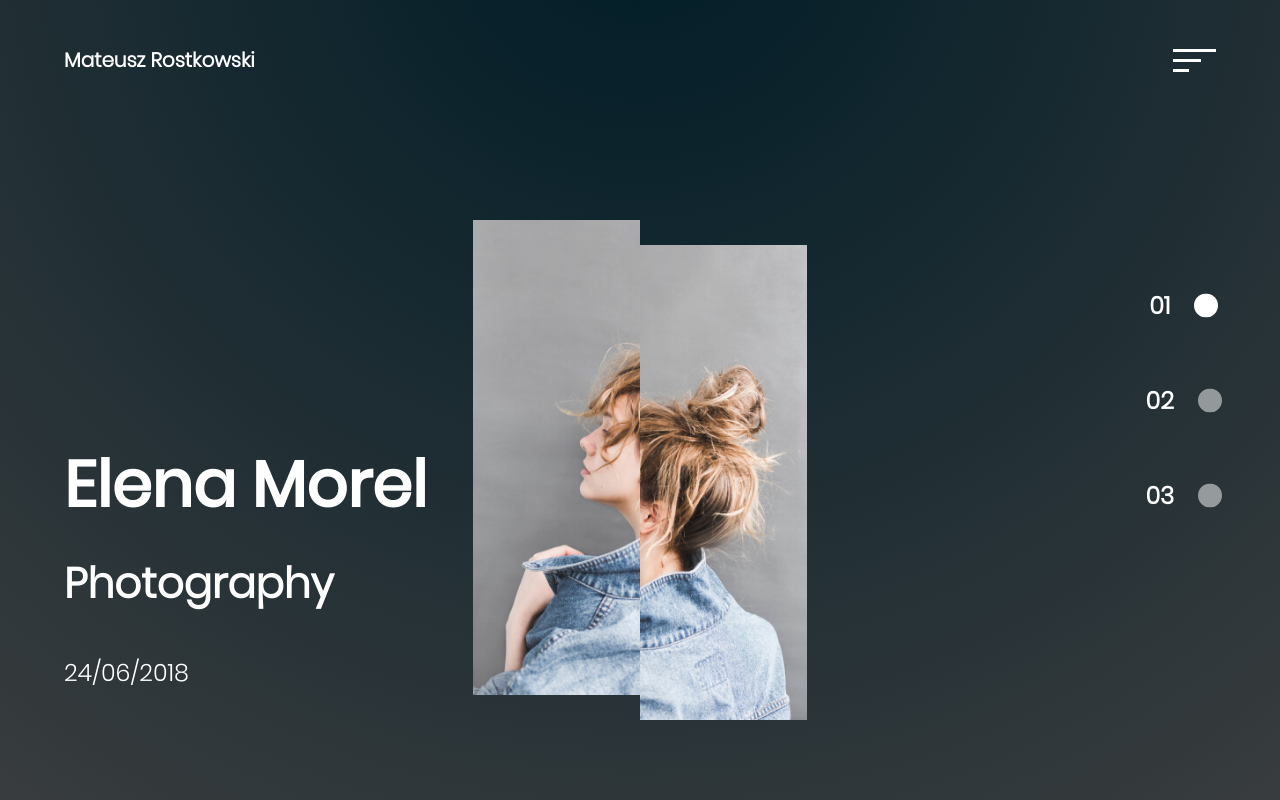
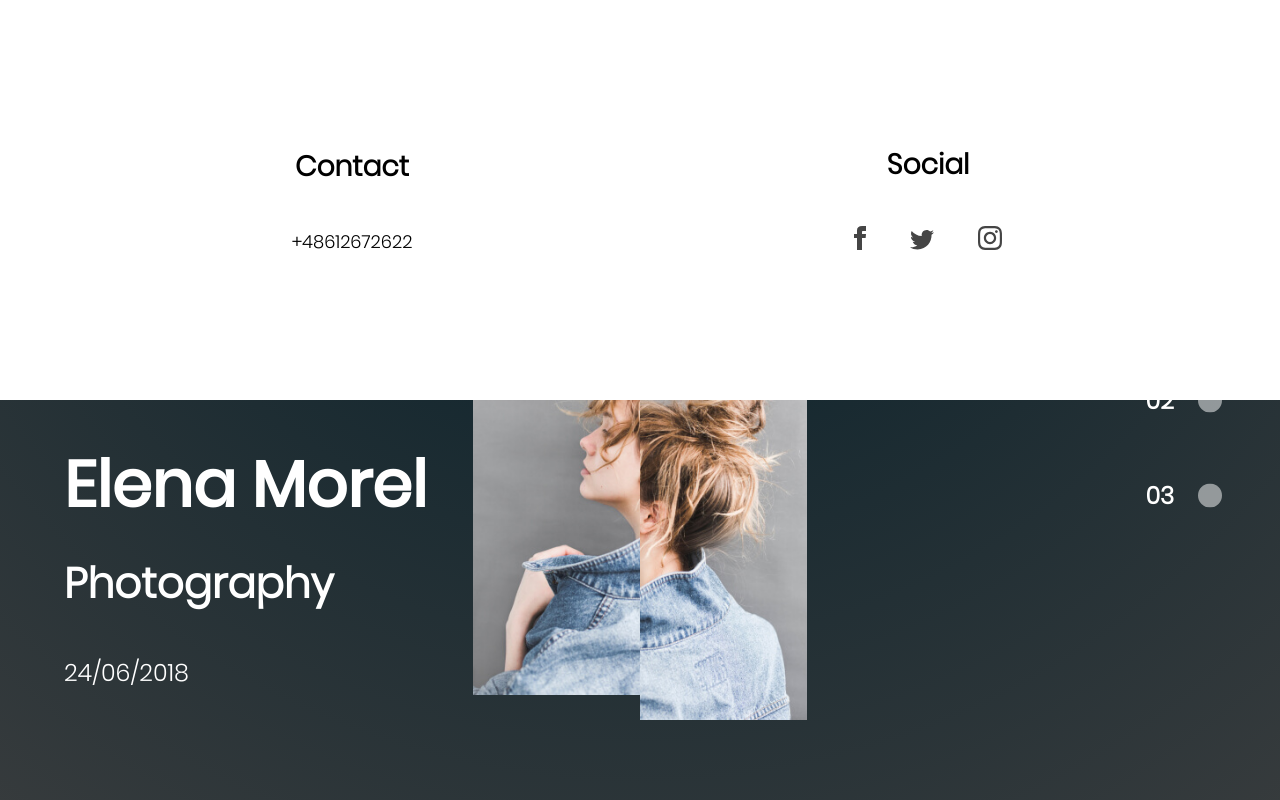
Before and after one commit to MateuszRostkowski/Photography-site, a plain HTML site: page index.html in a window 1280 px wide. Shown: the top 800 px of the page. Drawn offline with Linux system fonts and the light colour scheme.

Commit message:
Navbar created + app.js created

```diff
--- a/index.html
+++ b/index.html
@@ -1,5 +1,6 @@
 <!DOCTYPE html>
 <html lang="en">
+
 <head>
     <meta charset="UTF-8">
     <meta name="viewport" content="width=device-width, initial-scale=1.0">
@@ -8,13 +9,32 @@
     <link href="https://fonts.googleapis.com/css?family=Poppins&display=swap" rel="stylesheet">
     <title>Mateusz Rostkowski</title>
 </head>
+
 <body>
 
     <div class="portfolio">
         <header>
             <nav>
                 <h3 class="logo">Mateusz Rostkowski</h3>
-                <img src="./img/hamburger.svg" alt="burger" />
+                <svg class="menu" width="43" height="23" viewBox="0 0 43 23" fill="none" xmlns="http://www.w3.org/2000/svg">
+                    <line y1="1.5" x2="43" y2="1.5" stroke="white" stroke-width="3" />
+                    <line y1="11.5" x2="28" y2="11.5" stroke="white" stroke-width="3" />
+                    <line y1="21.5" x2="16" y2="21.5" stroke="white" stroke-width="3" />
+                </svg>
+                <div class="nav-open">
+                    <div class="contact">
+                        <h3>Contact</h3>
+                        <p>+48612672622</p>
+                    </div>
+                    <div class="social">
+                        <h3>Social</h3>
+                        <div class="social-links">
+                            <img src="./img/Facebook.svg" alt="">
+                            <img src="./img/Twitter.svg" alt="">
+                            <img src="./img/Instagram.svg" alt="">
+                        </div>
+                    </div>
+                </div>
             </nav>
         </header>
 
@@ -28,16 +48,10 @@
                 </div>
 
                 <div class="hero">
-                    <img
-                        class="model-left"
-                        src="./img/model-left.jpg"
-                        alt="model"
-                    >
-                    <img
-                        class="model-right"
-                        src="./img/model-right.jpg"
-                        alt="model"
-                    >
+                    <a href="./photo.html">
+                        <img class="model-left" src="./img/model-left.jpg" alt="model">
+                        <img class="model-right" src="./img/model-right.jpg" alt="model">
+                    </a>
                 </div>
             </section>
             <!-- Section 2 - Pro Chef -->
@@ -49,16 +63,10 @@
                 </div>
 
                 <div class="hero">
-                    <img
-                        class="model-left"
-                        src="./img/chef-left.jpg"
-                        alt="chef"
-                    >
-                    <img
-                        class="model-right"
-                        src="./img/chef-right.jpg"
-                        alt="chef"
-                    >
+                    <a href="./chef.html">
+                        <img class="model-left" src="./img/chef-left.jpg" alt="chef">
+                        <img class="model-right" src="./img/chef-right.jpg" alt="chef">
+                    </a>
                 </div>
             </section>
             <!-- Section 3 - Pro Stylist -->
@@ -70,58 +78,39 @@
                 </div>
 
                 <div class="hero">
-                    <img
-                        class="model-left"
-                        src="./img/barber-left.jpg"
-                        alt="barber"
-                    >
-                    <img
-                        class="model-right"
-                        src="./img/barber-right.jpg"
-                        alt="barber"
-                    >
+                    <a href="./barber.html">
+                        <img class="model-left" src="./img/barber-left.jpg" alt="barber">
+                        <img class="model-right" src="./img/barber-right.jpg" alt="barber">
+                    </a>
                 </div>
             </section>
             <div class="pages">
                 <div class="page-1">
                     <h3>01</h3>
-                    <svg
-                        class="slide active"
-                        width="12"
-                        height="12"
-                        viewBox="0 0 12 12"
-                        fill="none"
+                    <svg class="slide active" width="12" height="12" viewBox="0 0 12 12" fill="none"
                         xmlns="http://www.w3.org/2000/svg">
-                        <circle cx="6" cy="6" r="6" fill="white"/>
+                        <circle cx="6" cy="6" r="6" fill="white" />
                     </svg>
                 </div>
                 <div class="page-2">
                     <h3>02</h3>
-                    <svg
-                        class="slide"
-                        width="12"
-                        height="12"
-                        viewBox="0 0 12 12"
-                        fill="none"
+                    <svg class="slide " width="12" height="12" iewBox="0 0 12 12" fill="none"
                         xmlns="http://www.w3.org/2000/svg">
-                        <circle cx="6" cy="6" r="6" fill="white"/>
+                        <circle cx="6" cy="6" r="6" fill="white" />
                     </svg>
                 </div>
                 <div class="page-3">
                     <h3>03</h3>
-                    <svg
-                        class="slide"
-                        width="12"
-                        height="12"
-                        viewBox="0 0 12 12"
-                        fill="none"
+                    <svg class="slide " width="12" height="12" viewBox="0 0 12 12" fill="none"
                         xmlns="http://www.w3.org/2000/svg">
-                        <circle cx="6" cy="6" r="6" fill="white"/>
+                        <circle cx="6" cy="6" r="6" fill="white" />
                     </svg>
                 </div>
             </div>
         </main>
     </div>
+    <script src="./app.js"></script>
 
 </body>
+
 </html>
--- a/style.css
+++ b/style.css
@@ -54,6 +54,15 @@ section {
     grid-template-columns: 5% 1fr 1fr 1fr 5%;
 }
 
+.chef,.hairstyle {
+    position: absolute;
+    bottom: 0%;
+    left: 0%;
+    width: 100%;
+    opacity: 0;
+    pointer-events: none;
+}
+
 .hero {
     overflow: hidden;
     height: 500px;
@@ -67,6 +76,9 @@ section {
     height: 500px;
     transition: transform 0.3s ease-out;
     cursor: pointer;
+}
+.hero a {
+    display: flex;
 }
 
 .model-right{
@@ -309,3 +321,38 @@ section {
         font-size: 14px;
     }
 }
+.nav-open {
+    position: absolute;
+    top: 0px;
+    left: 0px;
+    width: 100%;
+    height: 50vh;
+    background: white;
+    z-index: 1;
+    color: black;
+    display: grid;
+    grid-template-columns: 5% 1fr 1fr 5%;
+    justify-items: center;
+    align-items: center;
+    text-align: center;
+}
+
+.contact {
+    grid-column: 2/3;
+}
+.nav-open h3 {
+    font-size: 28px;
+    padding-bottom: 40px;
+}
+.nav-open p {
+    font-size: 18px;
+}
+
+.social-links img {
+    padding: 0px 20px;
+}
+
+.logo, .menu {
+    z-index: 2;
+    cursor: pointer;
+}
```
Also changed, not shown: photo.html (+23 -1 lines), app.js (added).
